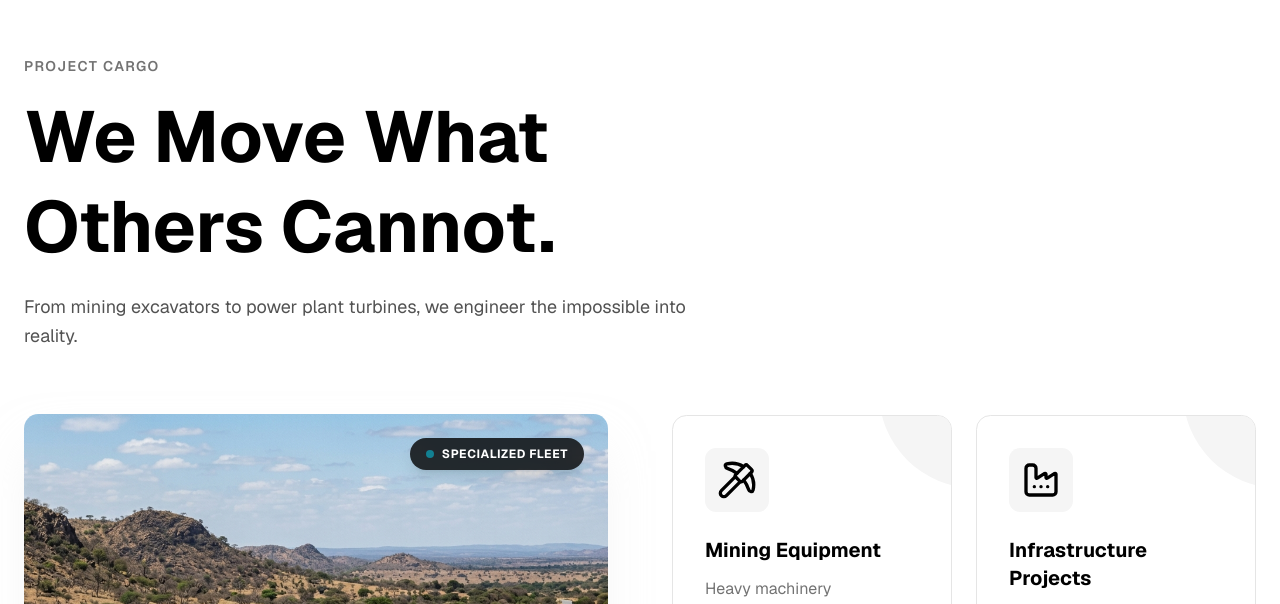
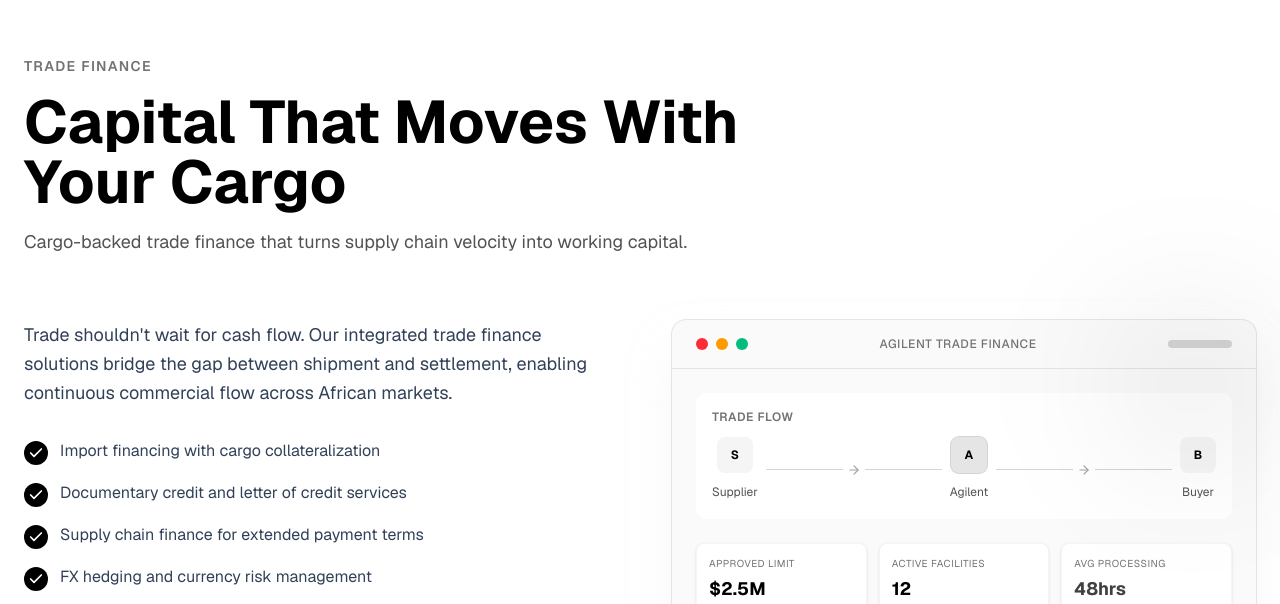
Before and after one commit to NickGwanzura/aligientfreight, a Next.js app: page / in a window 1280 px wide. Shown: the part 3896-4500 px from the top of the page. Built offline with nearby package versions, Linux system fonts and the light colour scheme; a web font is replaced by a local one.

Commit message:
Add missing sections to homepage, fix missing apple touch icon

```diff
--- a/src/app/page.tsx
+++ b/src/app/page.tsx
@@ -9,6 +9,8 @@
 import IndustriesSection from "@/components/sections/IndustriesSection";
 import GlobalFootprintSection from "@/components/sections/GlobalFootprintSection";
 import ContactSection from "@/components/sections/ContactSection";
+import TradeFinanceSection from "@/components/sections/TradeFinanceSection";
+import CorridorSection from "@/components/sections/CorridorSection";
 
 export default function Home() {
   return (
@@ -19,8 +21,10 @@
         <TrustStrip />
         <AboutSection />
         <ServicesSection />
+        <TradeFinanceSection />
         <ProjectCargoSection />
         <WhyChooseUsSection />
+        <CorridorSection />
         <IndustriesSection />
         <GlobalFootprintSection />
         <ContactSection />
```
Also changed, not shown: public/icon.png (added).
